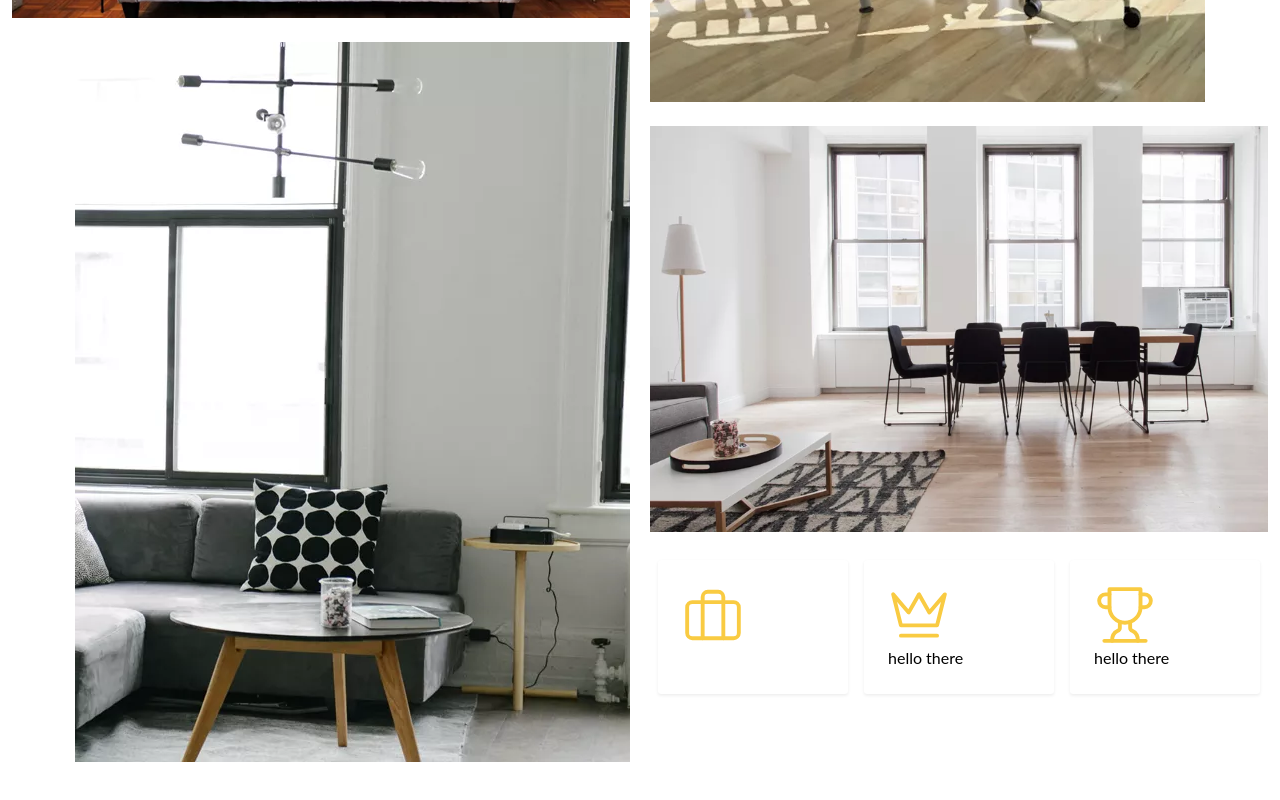
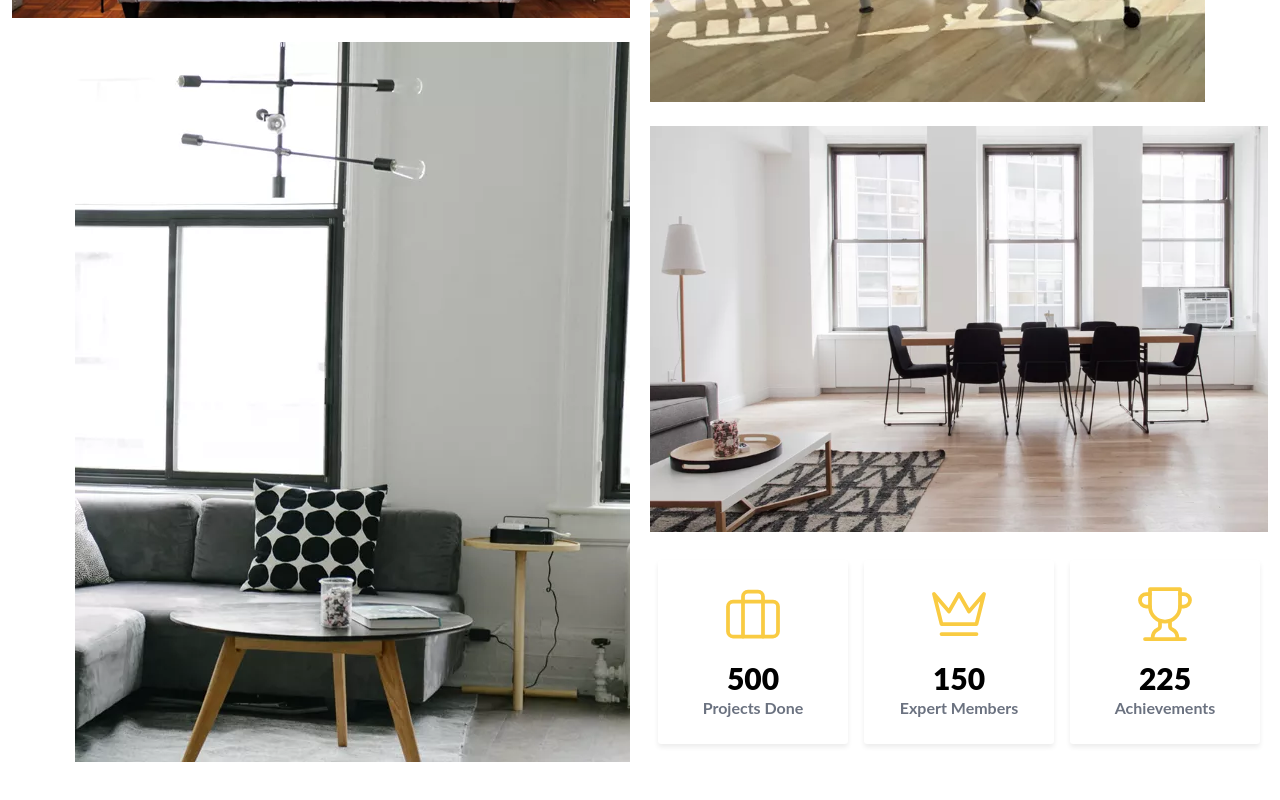
Before and after one commit to Victoryeddy/Furniture-Project, a Nuxt app: page / in a window 1280 px wide. Shown: the part 3721-4521 px from the top of the page. Built offline with nearby package versions, Linux system fonts and the light colour scheme.

Commit message:
complete gallery section

```diff
--- a/assets/css/main.css
+++ b/assets/css/main.css
@@ -5,16 +5,11 @@
 .card {
   background-color: #ffffff; /* White background */
   border-radius: 0.2rem; /* Rounded corners */
-  box-shadow: 0 0.1rem 0.2rem rgba(0, 0, 0, 0.075); /* Shadow */
+  box-shadow: 0 0.2rem 0.3rem rgba(0, 0, 0, 0.075); /* Shadow */
   padding: 1.5rem; /* Padding */
   color: #000;
 }
 
-.card:hover {
-  border-top-color: #E57A44;
-  border-width:4px;
-  /* color: #fff; */
-}
 
 .icons-gallery {
   filter: grayscale(0);
--- a/pages/index.vue
+++ b/pages/index.vue
@@ -8,7 +8,7 @@
         <div>
           <img src="../assets/loaft-header.jpg" alt="" width="900" />
         </div>
-        <div class=" ms-0 lg:ms-10 mt-10 px-3 lg:px-0">
+        <div class="ms-0 lg:ms-10 mt-10 px-3 lg:px-0">
           <div class="flex flex-col justify-between">
             <img src="../assets/logo.png" alt="" width="60" class="pt-5" />
             <div class="flex flex-col mt-12">
@@ -23,7 +23,9 @@
               </p>
             </div>
           </div>
-          <div class="bg-yellow-700 p-9 w-7/12 right-0 bottom-0 absolute hidden lg:block">
+          <div
+            class="bg-yellow-700 p-9 w-7/12 right-0 bottom-0 absolute hidden lg:block"
+          >
             <p class="flex justify-center text-white hover-me">
               <span class="mt-1 me-2 font-bold text-xl"
                 >Learn More About Precise Design</span
@@ -38,7 +40,9 @@
     <section>
       <div class="py-[5rem]">
         <div class="container mx-auto px-3">
-          <div class="grid grid-cols-1 lg:grid-cols-2 gap-4 justify-items-stretch">
+          <div
+            class="grid grid-cols-1 lg:grid-cols-2 gap-4 justify-items-stretch"
+          >
             <div class="flex flex-col">
               <div class="justify-self-start">
                 <h2 class="text-5xl font-extrabold">
@@ -168,7 +172,9 @@
             </div>
           </div>
 
-          <div class="grid grid-cols-1 lg:grid-cols-2 gap-4 justify-items-stretch mt-3">
+          <div
+            class="grid grid-cols-1 lg:grid-cols-2 gap-4 justify-items-stretch mt-3"
+          >
             <div class="flex">
               <img src="../assets/service1.jpg" class="self-center" />
             </div>
@@ -233,7 +239,9 @@
     <section>
       <div class="py-[5rem]">
         <div class="container mx-auto px-3">
-          <div class="grid grid-cols-1 lg:grid-cols-2 gap-5 justify-items-stretch">
+          <div
+            class="grid grid-cols-1 lg:grid-cols-2 gap-5 justify-items-stretch"
+          >
             <div class="flex flex-col">
               <div class="justify-self-end">
                 <h2 class="text-5xl font-extrabold">
@@ -243,7 +251,6 @@
                   Immerse yourself in a visual journey that celebrates
                   creativity and inspiration. From mesmerizing paintings to
                   thought-provoking sculptures, each piece tells a unique story.
-
                 </p>
                 <p class="mt-5">
                   <img src="../assets/svg/move-right (1).svg" />
@@ -251,48 +258,67 @@
               </div>
 
               <div class="gallery-box relative mt-6">
-                <img src="../assets/gallery1.jpg" class=""/>
-                <div class="bg-white absolute  right-0 bottom-0 z-30 p-6 expand-box">
+                <img src="../assets/gallery1.jpg" class="" />
+                <div
+                  class="bg-white absolute right-0 bottom-0 z-30 p-6 expand-box"
+                >
                   <img src="../assets/expand.svg" />
                 </div>
               </div>
-              <div class="gallery-box relative mt-6  self-end">
-                <img src="../assets/gallery3.jpg"/>
-                <div class="bg-white absolute  right-0 bottom-0 z-30 p-6 expand-box-2 ">
+              <div class="gallery-box relative mt-6 self-end">
+                <img src="../assets/gallery3.jpg" />
+                <div
+                  class="bg-white absolute right-0 bottom-0 z-30 p-6 expand-box-2"
+                >
                   <img src="../assets/expand.svg" />
                 </div>
               </div>
             </div>
 
             <div class="flex flex-col">
-              <div class="gallery-box relative mt-6  self-start">
-                <img src="../assets/gallery2.jpg"/>
-                <div class="bg-white absolute  right-0 bottom-0 z-30 p-6 expand-box-2 ">
+              <div class="gallery-box relative mt-6 self-start">
+                <img src="../assets/gallery2.jpg" />
+                <div
+                  class="bg-white absolute right-0 bottom-0 z-30 p-6 expand-box-2"
+                >
                   <img src="../assets/expand.svg" />
                 </div>
               </div>
               <div class="gallery-box relative mt-6 self-start">
                 <img src="../assets/gallery4.jpg" />
-                <div class="bg-white absolute  right-0 bottom-0 z-30 p-6 expand-box">
+                <div
+                  class="bg-white absolute right-0 bottom-0 z-30 p-6 expand-box"
+                >
                   <img src="../assets/expand.svg" />
                 </div>
               </div>
-              <div class=" mt-5 grid grid-cols-3">
-                <div class="card p-3 m-2">
-                  <img src="../assets/svg/briefcase.svg" class="icons-gallery" />
-                  <p></p>
+              <div class="mt-5 grid grid-cols-3">
+                <div class="card p-3 m-2 flex justify-center items-center flex-col">
+
+
+                    <img
+                      src="../assets/svg/briefcase.svg"
+                      class="icons-gallery "
+                      width="60"
+                    />
+
+                  <p class="font-black text-3xl text-center mt-4">{{ projectDoneStart }}</p>
+                  <p class="text-gray-500 font-bold">Projects Done</p>
                 </div>
-                <div class="card p-3 m-2">
-                  <img src="../assets/svg/crown.svg" class="icons-gallery" />
-                  hello there
+                <div class="card p-3 m-2 flex justify-center items-center flex-col">
+                  <img src="../assets/svg/crown.svg" class="icons-gallery" width="60" />
+                  <p class="font-black text-3xl text-center mt-4">{{ membersStart }}</p>
+                  <p class="text-gray-500 font-bold">Expert Members</p>
+
                 </div>
-                 <div class="card p-3 m-2">
-                  <img src="../assets/svg/trophy.svg" class="icons-gallery" />
-                  hello there
+                <div class="card p-3 m-2 flex justify-center items-center flex-col">
+                  <img src="../assets/svg/trophy.svg" class="icons-gallery" width="60"/>
+                  <p class="font-black text-3xl text-center mt-4">{{ achievementStart }}</p>
+                  <p class="text-gray-500 font-bold">Achievements</p>
+
                 </div>
               </div>
             </div>
-
           </div>
         </div>
       </div>
@@ -301,13 +327,75 @@
 </template>
 
 <script setup>
+const projectDoneStart = ref(0)
+const projectDoneEnd = ref(500)
+
+const membersStart = ref(0)
+const membersEnd = ref(150)
+
+const achievementStart = ref(0)
+const achievementEnd = ref(225)
+
+// function counter() {
+//   projectCount.value = setInterval(
+//     () =>
+//       projectDoneStart.value < projectDoneEnd.value
+//         ? projectDoneStart.value++
+//         : clearInterval(projectDoneStart.value),
+//     100
+//   )
+
+//   console.log(projectCount.value);
+//   // membersCount.value = setInterval(
+//   //   () =>
+//   //     membersStart.value < membersEnd.value
+//   //       ? membersStart.value++
+//   //       : clearInterval(membersStart.value),
+//   //   100
+//   // )
+//   // achievementCount.value = setInterval(
+//   //   () =>
+//   //     achievementStart.value < achievementEnd.value
+//   //       ? achievementStart.value++
+//   //       : clearInterval(achievementStart.value),
+//   //   100
+//   // )
+// }
+
+function counter() {
+  const projectIntervalId = setInterval(() => {
+    if (projectDoneStart.value < projectDoneEnd.value) {
+      projectDoneStart.value++;
+      // console.log(projectDoneStart.value)
+    } else {
+      clearInterval(projectIntervalId);
+    }
+  },  1);
+  const memberIntervalId = setInterval(() => {
+    if (membersStart.value < membersEnd.value) {
+      membersStart.value++;
+    } else {
+      clearInterval(memberIntervalId);
+    }
+  },  1);
+  const achievementIntervalId = setInterval(() => {
+    if (achievementStart.value < achievementEnd.value) {
+      achievementStart.value++;
+    } else {
+      clearInterval(achievementIntervalId);
+    }
+  },  1);
+}
 
 
+onMounted(() => {
+  counter()
+})
 </script>
 <style>
 * {
   font-family: "Lato", sans-serif;
-  /* outline: 1px solid red;  */
+  /* outline: 1px solid red; */
 }
 .hover-me > span,
 .hover-me > img {
@@ -329,42 +417,37 @@
   filter: grayscale(0);
 }
 
-.gallery-box::after{
+.gallery-box::after {
   content: "";
   position: absolute;
-  left:0;
-  top:0;
-  width:100%;
-  height:100%;
-  background-color:#333;
-  opacity:0;
-
+  left: 0;
+  top: 0;
+  width: 100%;
+  height: 100%;
+  background-color: #333;
+  opacity: 0;
 }
 
-.gallery-box > .expand-box{
+.gallery-box > .expand-box {
   opacity: 0;
   /* transform:translateY(-4.5rem); */
   transition: all 0.3s ease-in;
 }
-.gallery-box:hover > .expand-box{
- opacity:1;
- transform:translateY(-20.5rem);
-
+.gallery-box:hover > .expand-box {
+  opacity: 1;
+  transform: translateY(-20.5rem);
 }
-.gallery-box > .expand-box-2{
+.gallery-box > .expand-box-2 {
   opacity: 0;
   /* transform:translateY(-4.7rem); */
   transition: all 0.3s ease-in;
 }
-.gallery-box:hover > .expand-box-2{
- opacity:1;
- transform:translateY(-40.5rem);
-
+.gallery-box:hover > .expand-box-2 {
+  opacity: 1;
+  transform: translateY(-40.5rem);
 }
 
-
-
-.gallery-box:hover::after{
+.gallery-box:hover::after {
   opacity: 0.5;
   visibility: visible;
 }
```
Also changed, not shown: assets/svg/briefcase.svg.
